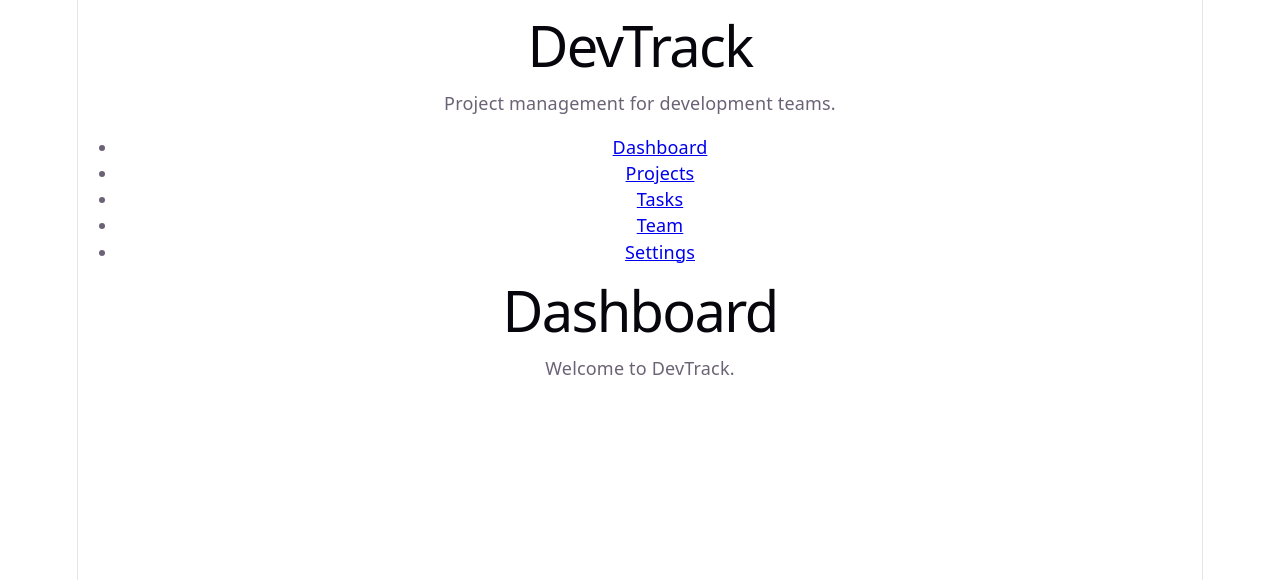
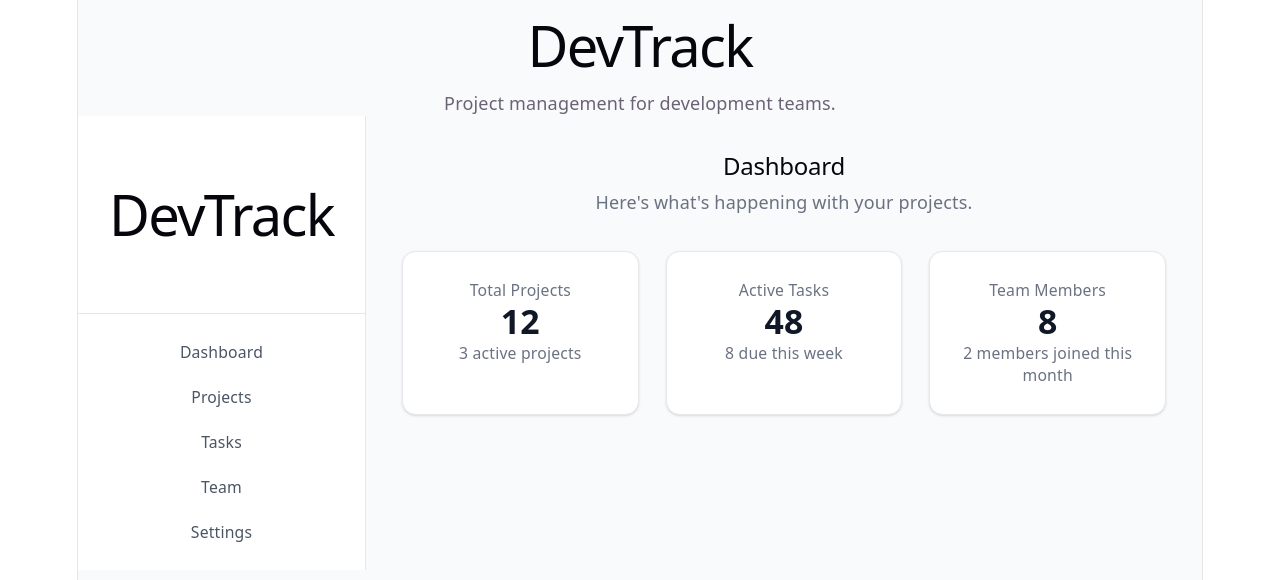
Before and after one commit to mohdamirhasan/devtrack, a React (Vite) app: page / in a window 1280 px wide. Shown: the top 580 px of the page. Built offline with nearby package versions, Linux system fonts and the light colour scheme.

Commit message:
feat: build dashboard statistics

```diff
--- a/package.json
+++ b/package.json
@@ -10,9 +10,11 @@
     "preview": "vite preview"
   },
   "dependencies": {
+    "@tailwindcss/vite": "^4.3.3",
     "react": "^19.2.8",
     "react-dom": "^19.2.8",
-    "react-router": "^8.3.0"
+    "react-router": "^8.3.0",
+    "tailwindcss": "^4.3.3"
   },
   "devDependencies": {
     "@types/node": "^24.13.3",
--- a/src/components/Layout.tsx
+++ b/src/components/Layout.tsx
@@ -7,18 +7,20 @@ type LayoutProps = {
 
 function Layout({ children }: LayoutProps) {
   return (
-    <>
+    <div className="min-h-screen bg-gray-50">
       <Header
         title="DevTrack"
         subtitle="Project management for development teams."
       />
 
-      <div>
+      <div className="flex">
         <Sidebar />
 
-        <main>{children}</main>
+        <main className="flex-1">
+          {children}
+        </main>
       </div>
-    </>
+    </div>
   )
 }
 
--- a/src/components/Sidebar.tsx
+++ b/src/components/Sidebar.tsx
@@ -1,25 +1,34 @@
 import { NavLink } from 'react-router'
+
+const navigation = [
+  { label: 'Dashboard', path: '/' },
+  { label: 'Projects', path: '/projects' },
+  { label: 'Tasks', path: '/tasks' },
+  { label: 'Team', path: '/team' },
+  { label: 'Settings', path: '/settings' },
+]
 
 function Sidebar() {
   return (
-    <aside>
-      <nav>
-        <ul>
-          <li>
-            <NavLink to="/dashboard">Dashboard</NavLink>
-          </li>
-          <li>
-            <NavLink to="/projects">Projects</NavLink>
-          </li>
-          <li>
-            <NavLink to="/tasks">Tasks</NavLink>
-          </li>
-          <li>
-            <NavLink to="/team">Team</NavLink>
-          </li>
-          <li>
-            <NavLink to="/settings">Settings</NavLink>
-          </li>
+    <aside className="w-64 border-r border-gray-200 bg-white">
+      <div className="border-b border-gray-200 p-6">
+        <h1 className="text-xl font-bold text-gray-900">
+          DevTrack
+        </h1>
+      </div>
+
+      <nav className="p-4">
+        <ul className="space-y-1">
+          {navigation.map((item) => (
+            <li key={item.path}>
+              <NavLink
+                to={item.path}
+                className="block rounded-lg px-4 py-2 text-sm font-medium text-gray-600 hover:bg-gray-100"
+              >
+                {item.label}
+              </NavLink>
+            </li>
+          ))}
         </ul>
       </nav>
     </aside>
--- /dev/null
+++ b/src/components/StatCard.tsx
@@ -0,0 +1,21 @@
+type StatCardProps = {
+  title: string
+  value: number
+  description: string
+}
+
+function StatCard({ title, value, description }: StatCardProps) {
+  return (
+    <div className="rounded-xl border border-gray-200 bg-white p-6 shadow-sm">
+      <p className="text-sm font-medium text-gray-500">{title}</p>
+
+      <p className="mt-2 text-3xl font-bold text-gray-900">
+        {value}
+      </p>
+
+      <p className="mt-2 text-sm text-gray-500">{description}</p>
+    </div>
+  )
+}
+
+export default StatCard
--- a/src/index.css
+++ b/src/index.css
@@ -1,3 +1,4 @@
+@import "tailwindcss";
 :root {
   --text: #6b6375;
   --text-h: #08060d;
--- a/src/pages/Dashboard.tsx
+++ b/src/pages/Dashboard.tsx
@@ -1,9 +1,38 @@
+import StatCard from '../components/StatCard'
+
 function Dashboard() {
   return (
-    <main>
-      <h1>Dashboard</h1>
-      <p>Welcome to DevTrack.</p>
-    </main>
+    <div className="space-y-8 p-8">
+      <div>
+        <h2 className="text-3xl font-bold text-gray-900">
+          Dashboard
+        </h2>
+
+        <p className="mt-2 text-gray-500">
+          Here's what's happening with your projects.
+        </p>
+      </div>
+
+      <section className="grid gap-6 md:grid-cols-3">
+        <StatCard
+          title="Total Projects"
+          value={12}
+          description="3 active projects"
+        />
+
+        <StatCard
+          title="Active Tasks"
+          value={48}
+          description="8 due this week"
+        />
+
+        <StatCard
+          title="Team Members"
+          value={8}
+          description="2 members joined this month"
+        />
+      </section>
+    </div>
   )
 }
 
--- a/vite.config.ts
+++ b/vite.config.ts
@@ -1,7 +1,7 @@
+import { defineConfig } from 'vite'
 import react from '@vitejs/plugin-react'
-import { defineConfig } from 'vite'
+import tailwindcss from '@tailwindcss/vite'
 
-// https://vite.dev/config/
 export default defineConfig({
-  plugins: [react()],
+  plugins: [react(), tailwindcss()],
 })
```
Also changed, not shown: 1 other file (tests, documents, lock files or other folders).
